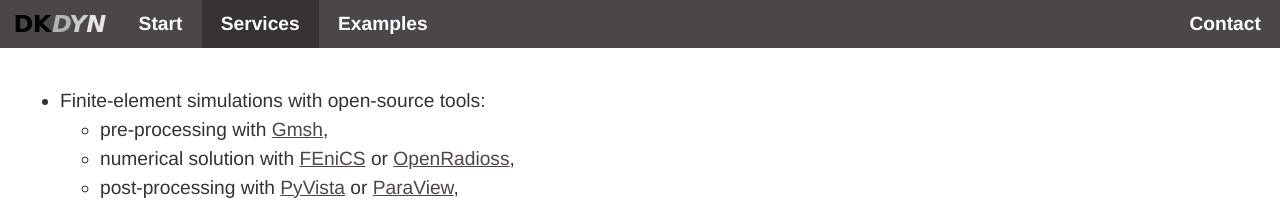
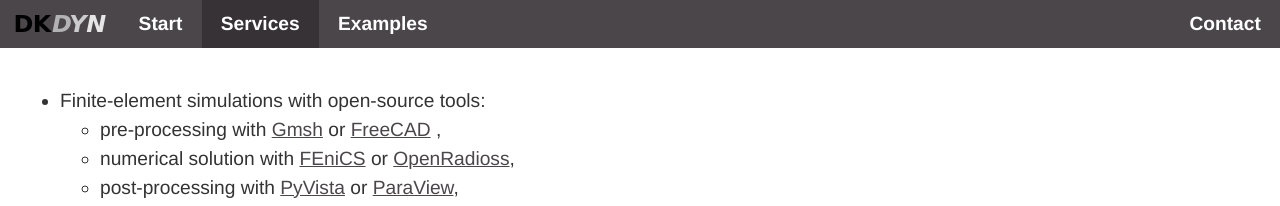
Before and after one commit to pat-core/pat-core.github.io, a plain HTML site: page services.html in a window 1280 px wide. Shown: the top 206 px of the page. Drawn offline with Linux system fonts and the light colour scheme.

Commit message:
add FreeCAD

```diff
--- a/services.html
+++ b/services.html
@@ -39,7 +39,7 @@
         <ul>
           <li>Finite-element simulations with open-source tools:
             <ul>
-              <li>pre-processing with <a href="https://gmsh.info">Gmsh</a>,</li>
+              <li>pre-processing with <a href="https://gmsh.info">Gmsh</a> or <a href="https://freecad.org">FreeCAD</a> ,</li>
               <li>numerical solution with <a href="https://fenicsproject.org">FEniCS</a> or <a href="https://openradioss.org/">OpenRadioss</a>,</li>
               <li>post-processing with <a href="https://pyvista.org">PyVista</a> or <a href="https://www.paraview.org">ParaView</a>,</li>
             </ul>
```
